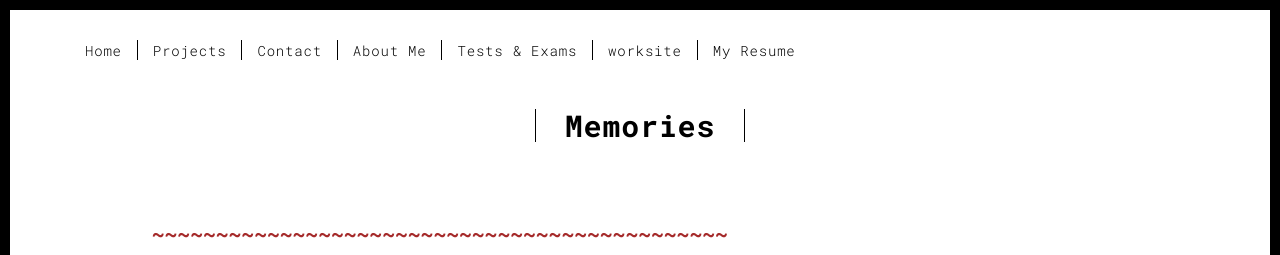
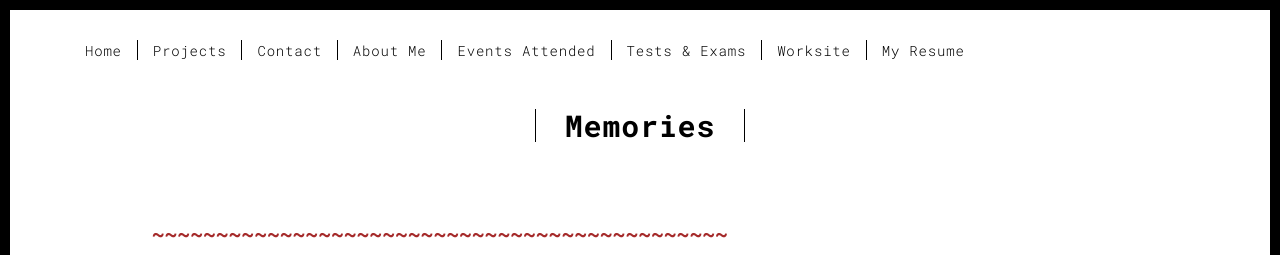
Before and after one commit to gitkushagra/profile.github.io, a plain HTML site: page Memories.html in a window 1280 px wide. Shown: the top 255 px of the page. Drawn offline with Linux system fonts and the light colour scheme.

Commit message:
Update Memories.html

```diff
--- a/Memories.html
+++ b/Memories.html
@@ -41,8 +41,9 @@
           <li><a href="./projects.html" title="">Projects</a></li>
           <li><a href="./contact.html" title="">Contact</a></li>
           <li><a href="./aboutme.html" title="">About Me</a></li>
+          <li><a href="./events.html" title="">Events Attended</a></li>
           <li><a href="./tests.html" title="">Tests & Exams</a></li>
-          <li><a href="./reviews.html" title="">worksite</a></li>
+          <li><a href="./reviews.html" title="">Worksite</a></li>
           <li><a href="./getMyResume.html" title="">My Resume</a></li>
         </ul>
 
```
